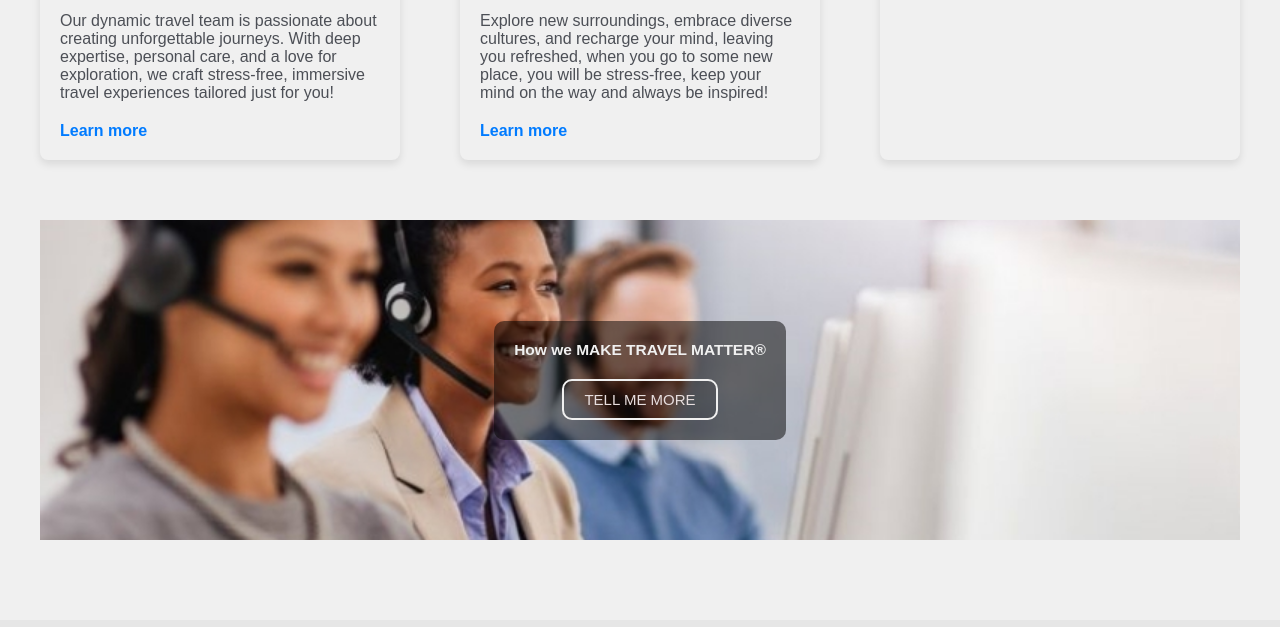
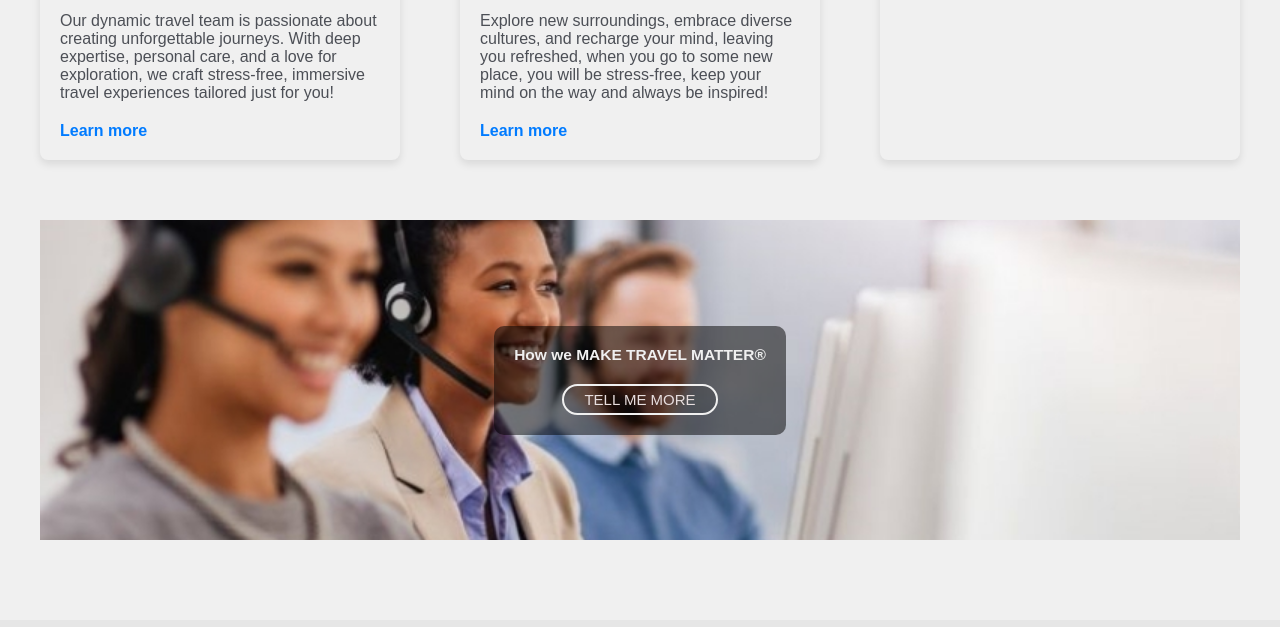
Before and after one commit to jiayimitt/travelweb, a plain HTML site: page aboutus.html in a window 1280 px wide. Shown: the part 828-1455 px from the top of the page. Drawn offline with Linux system fonts and the light colour scheme.

Commit message:
Update aboutus.css

```diff
--- a/src/css/aboutus.css
+++ b/src/css/aboutus.css
@@ -158,7 +158,7 @@ header {
 
 .bottom-right-button:hover {
     background-color: var(--app-blue-background);
-    color: #0e0d0d;
+    color: var(--app-white1-color);
 }
 
 
@@ -279,19 +279,19 @@ header {
 }
 
 .make-travel-matter button {
-    padding: 10px 20px;
+    padding: 5px 20px;
     font-size: 15px;
     background-color: rgba(0, 0, 0, 0.1);
     color: rgb(231, 222, 222);
     border: 2px solid var(--app-white1-color);
     cursor: pointer;
-    border-radius: 10px;
+    border-radius: 30px;
     margin-top: 20px;
     transition: background-color 0.3s, color 0.3s;
 }
 
 .make-travel-matter button:hover {
-    background-color: var(--app-purple-color);
+    background-color: var(--app-blue-background);
     color: var(--app-white1-color);
 }
 
```
